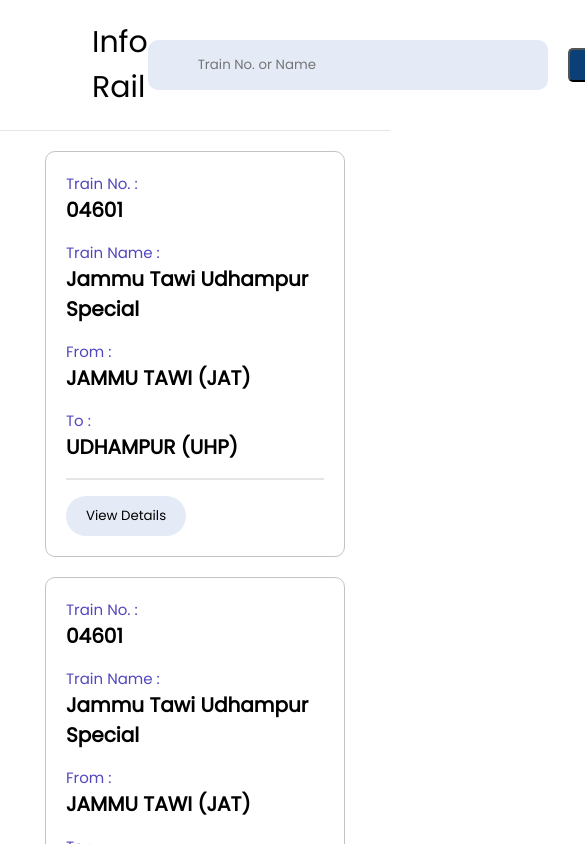
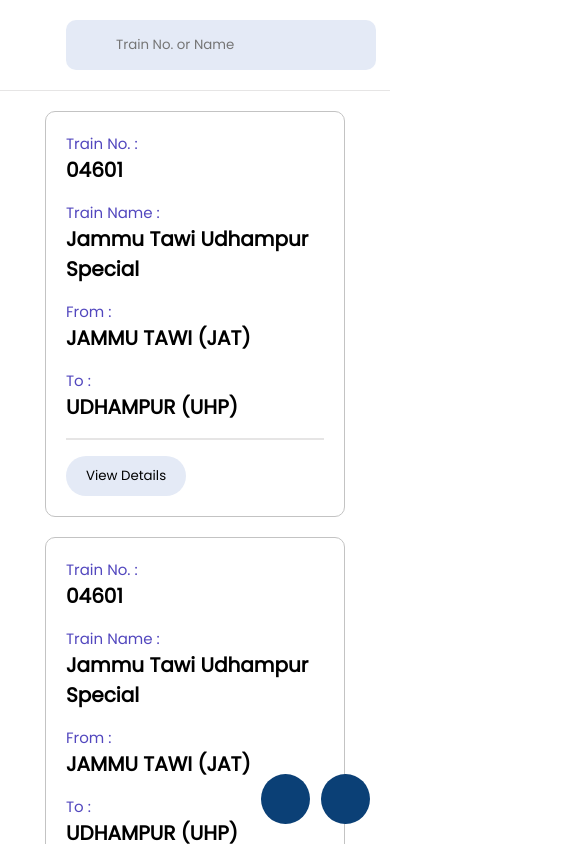
Before and after one commit to plug-in-pow/info-rail, an Angular app: page /details in a window 390 px wide. Both pictures are taken after a click on the button "Go back". Shown: the top 844 px of the page, 585 px wide, since content can reach past the window. Built offline with nearby package versions, Linux system fonts and the light colour scheme.

Commit message:
added responsivness css

```diff
--- a/src/styles.scss
+++ b/src/styles.scss
@@ -146,7 +146,6 @@ header {
         vertical-align: middle;
         background-color: map-get($header, "button-background-color");
         color: map-get($header, "button-color");
-        width: min-content;
         border-radius: 50%;
         height: 30px;
         width: 30px;
@@ -280,6 +279,7 @@ header {
 }
 
 .details-container {
+    padding: 1rem;
     display: flex;
     flex-wrap: wrap;
     justify-content: center;
@@ -323,7 +323,6 @@ $circle-width: 75px;
     .block {
         border-left: 2px solid $border-color;
         border-right: 2px solid $border-color;
-        width: 600px;
         background-color: white;
         max-height: 100%;
         padding: 1rem $circle-width 2rem 2rem;
@@ -410,7 +409,9 @@ $circle-width: 75px;
     .box-row {
         display: flex;
         flex-wrap: wrap;
-        justify-content: space-between;
+        row-gap: 2rem;
+        gap: 1rem;
+        justify-content: space-evenly;
         font-size: 1.5rem;
         text-align: center;
         padding-top: 2rem;
@@ -446,3 +447,107 @@ $circle-width: 75px;
         padding: 2rem 1rem;
     }
 }
+
+@media only screen and (max-width: 950px) {
+    header{
+        justify-content: center;
+        gap: 1rem;
+        .logo span {
+            display: none;
+        }
+    }
+
+    .details-header {
+        justify-content: space-around;
+        padding: 2rem 0;
+        .logo span {
+            display: block;
+        }
+    }
+
+    .filter {
+        position: fixed;
+        bottom: 2rem;
+        right: 8rem;
+        border-radius: 50%;
+    }
+
+    .filter button {
+        border-radius: 50%;
+        padding: 1.5rem;
+        border: none;
+    }
+
+    .filter button span, .filter button i:nth-child(3) {
+        display: none;
+    }
+
+    #filter-dropdown {
+        bottom: 6rem;
+        right: -6rem;
+    }
+
+    #filter-dropdown .exchange-btn {
+        padding: 0;
+    }
+
+    .sort {
+        position: fixed;
+        bottom: 2rem;
+        right: 2rem;
+        border-radius: 50%;
+    }
+
+    .sort button {
+        border-radius: 50%;
+        padding: 1.5rem;
+        border: none;
+    }
+
+    .sort button span, .sort button i:nth-child(3) {
+        display: none;
+    }
+
+    #sort-dropdown {
+        bottom: 6rem;
+        right: 0;
+    }
+
+    .header-block {
+        flex-shrink: 0;
+        flex-grow: 1;
+        width: 100%;
+    }
+
+    .input-container {
+        width: 100%;
+    }
+
+    .input-field {
+        width: 100%;
+    }
+
+    .list-tile {
+        .circle {
+            top: 35%;
+        }
+    }
+
+    .timetable-container {
+        padding: 1rem;
+        width: 100%;
+    }
+
+    .timetable-title {
+        text-align: center;
+    }
+
+    .timetable-container .timetable-row {
+        .small-item:first-child{
+            width: 30%;
+        }
+        .large-item{
+            width: 50%;
+        }
+    }
+}
```
